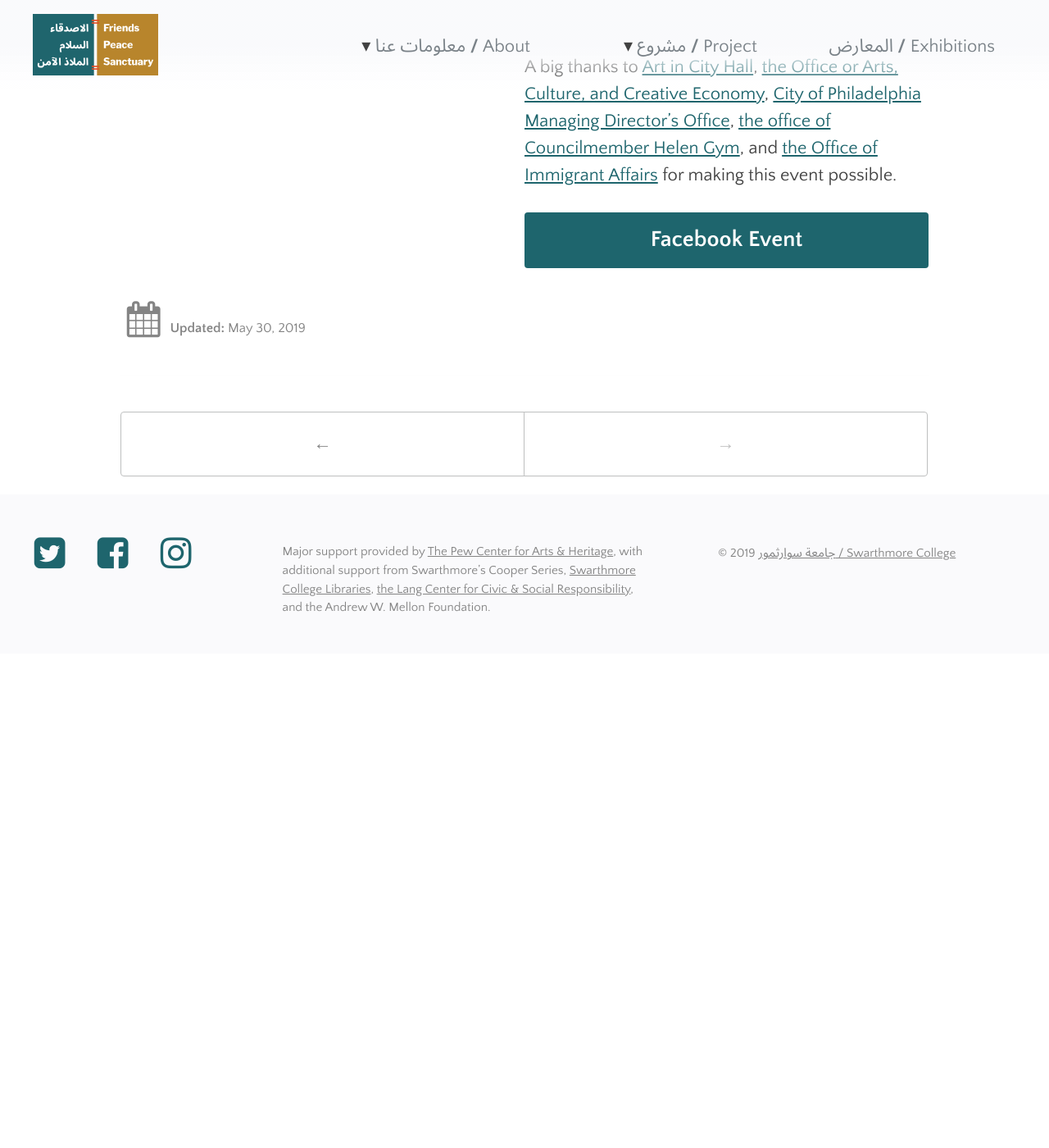
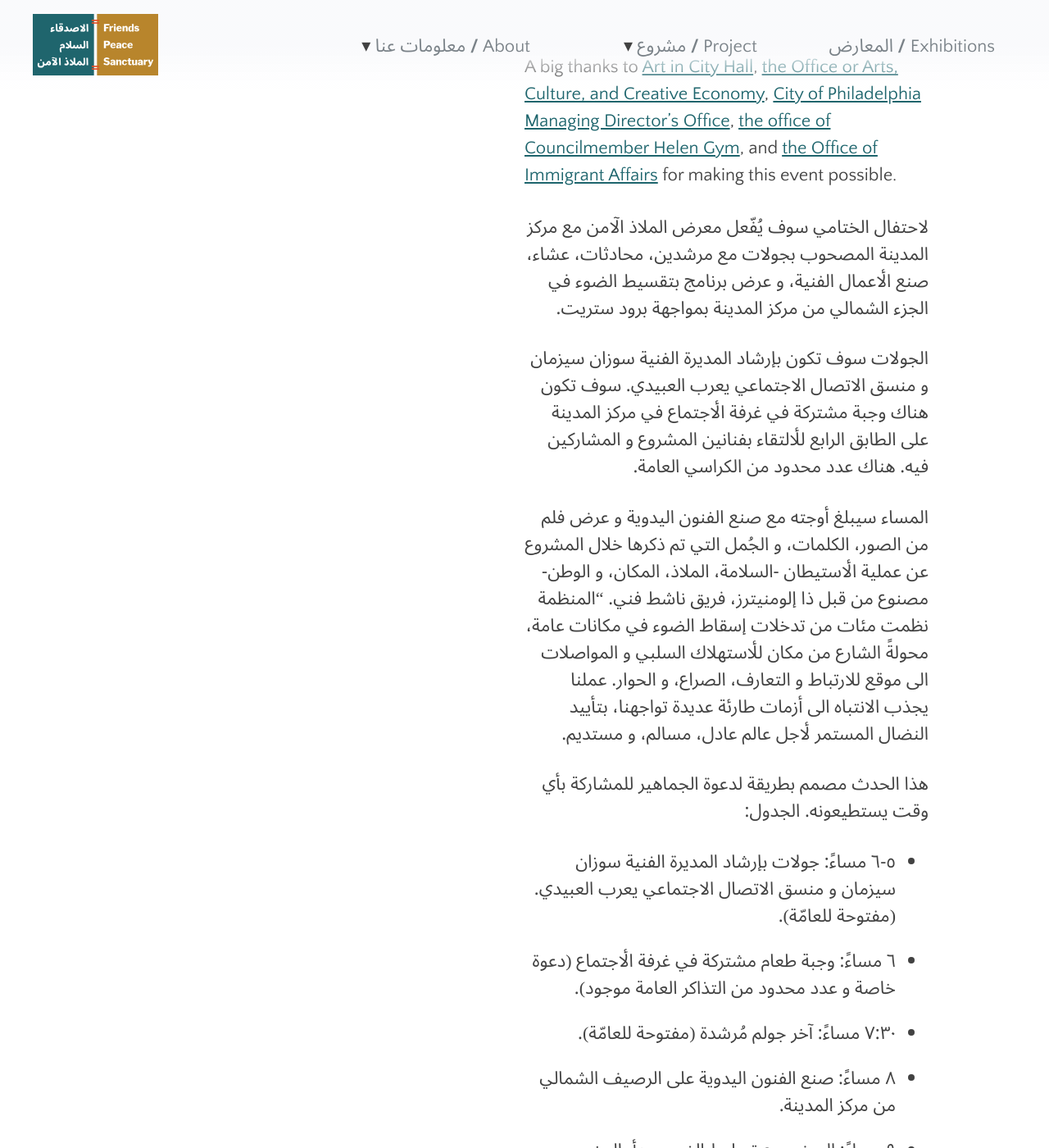
Before and after one commit to swat-ds/fps.swarthmore.edu, a Jekyll site: the page built from _posts/2019-05-30-sanctuary-closing-reception.md, in a window 1280 px wide and 1400 px high, scrolled down 1787 px. Shown: the whole window at 82% size. Built offline with Jekyll 4.4.1, drawn with Linux system fonts in a browser that asks for light colours; before the commit the page ends 2584 px from its top, so only the background shows below that; some of the changed text lies outside the part shown.

Commit message:
Update 2019-05-30-sanctuary-closing-reception.md

```diff
--- a/_posts/2019-05-30-sanctuary-closing-reception.md
+++ b/_posts/2019-05-30-sanctuary-closing-reception.md
@@ -31,3 +31,28 @@ Schedule:
 Don't forget your ID and be sure to give yourself enough time to check in at the visitor's entrance on the northeast corner.
 
 A big thanks to [Art in City Hall](http://creativephl.org/exhibitions/), [the Office or  Arts, Culture, and Creative Economy](http://creativephl.org/), [City of Philadelphia Managing Director's Office](https://www.phila.gov/mdo/pages/default.aspx), [the office of  Councilmember Helen Gym](http://phlcouncil.com/helengym/), and [the Office of Immigrant Affairs](https://www.phila.gov/departments/office-of-immigrant-affairs/) for making this event possible.
+
+لاحتفال الختامي سوف يُفّعل معرض الملاذ الآمن مع مركز المدينة المصحوب بجولات مع مرشدين، محادثات، عشاء، صنع الأعمال الفنية، و عرض برنامج بتقسيط الضوء في الجزء الشمالي من مركز المدينة بمواجهة برود ستريت.
+{: .ar}
+الجولات سوف تكون بإرشاد المديرة الفنية سوزان سيزمان و منسق الاتصال الاجتماعي يعرب العبيدي. سوف تكون هناك وجبة مشتركة في غرفة الأجتماع في مركز المدينة على الطابق الرابع  للألتقاء بفنانين المشروع و المشاركين فيه. هناك عدد محدود من الكراسي العامة.
+{: .ar}
+المساء سيبلغ أوجته مع صنع الفنون اليدوية و عرض فلم من الصور، الكلمات، و الجُمل التي تم ذكرها خلال المشروع عن عملية الأستيطان -السلامة، الملاذ، المكان، و الوطن- مصنوع من قبل ذا إلومنيترز، فريق ناشط فني. "المنظمة نظمت مئات من تدخلات إسقاط الضوء في مكانات عامة، محولةً الشارع من مكان للأستهلاك السلبي و المواصلات الى موقع للارتباط و التعارف، الصراع، و الحوار. عملنا يجذب الانتباه الى أزمات طارئة عديدة تواجهنا، بتأييد النضال المستمر لأجل عالم عادل، مسالم، و مستديم.
+{: .ar}
+هذا الحدث مصمم بطريقة لدعوة الجماهير للمشاركة بأي وقت يستطيعونه. الجدول:
+{: .ar}
+* ٥-٦ مساءً: جولات بإرشاد المديرة الفنية سوزان سيزمان و منسق الاتصال الاجتماعي يعرب العبيدي. (مفتوحة للعامّة).
+{: .ar}
+* ٦ مساءً: وجبة طعام مشتركة في غرفة الأجتماع (دعوة خاصة و عدد محدود من التذاكر العامة موجود).
+{: .ar}
+* ٧:٣٠ مساءً: آخر جولم مُرشدة (مفتوحة للعامّة).
+{: .ar}
+* ٨ مساءً: صنع الفنون اليدوية على الرصيف الشمالي من مركز المدينة.
+{: .ar}
+* ٩ مساءً: العرض مع تسليط الضوء يبدأ بالجزء الشمالي من مركز المدينة.
+{: .ar}
+لا تنسوا احضار هوياتهم الشخصية و إعطاء انفسكم وقتاً كافياً للتسجيل عند مدخل الزوار في الزاوية الشمال شرقية.
+{: .ar}
+شكر جزيل الى الفنون في مركز المدينة، مكتب الفن، التراث، و الاقتصاد الخلّاق، مكتب الإدارة لمدينة فيلاديلفيا، مكتب عضوة المجلس هيلين جِم، و مكتب شؤون المهاجرين لمساعدتهم في جعل هذا الحدث ممكناً.
+{: .ar}
+
+Translated by: Miriam Meriwani
```
